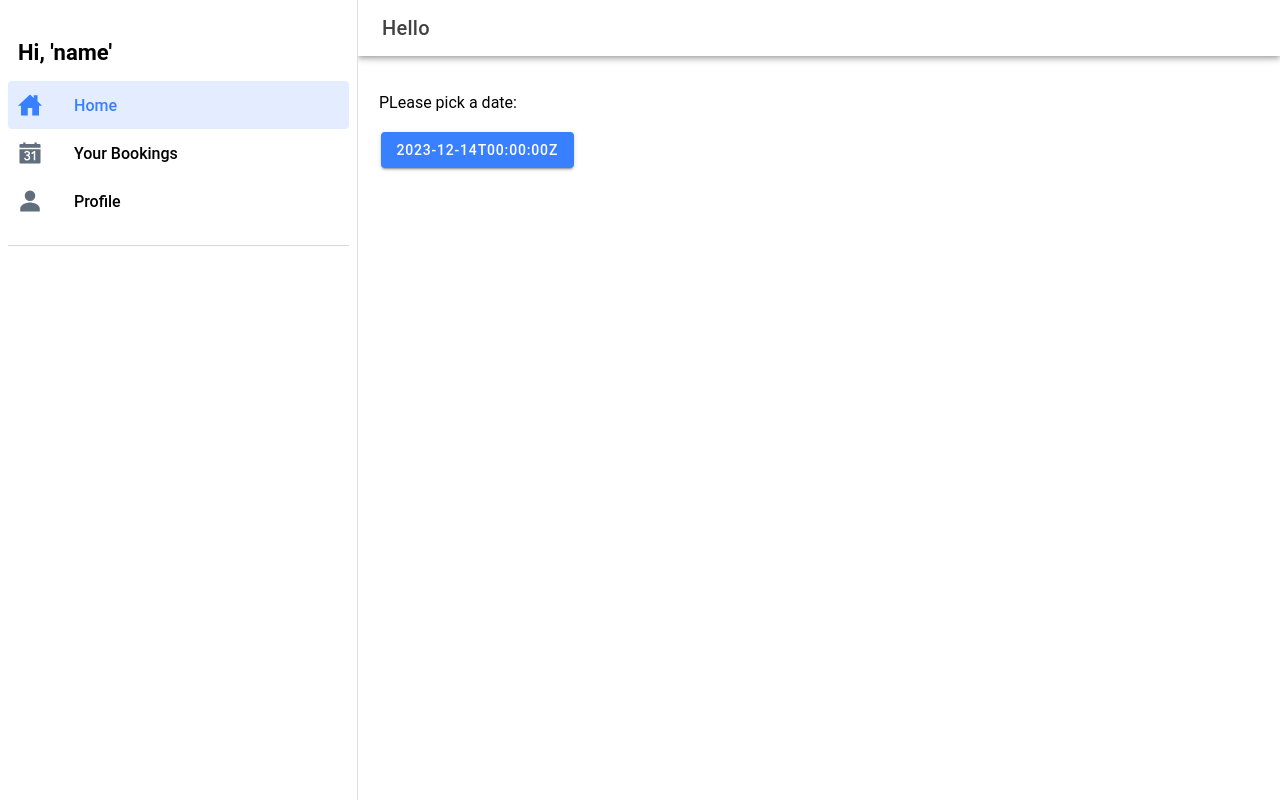
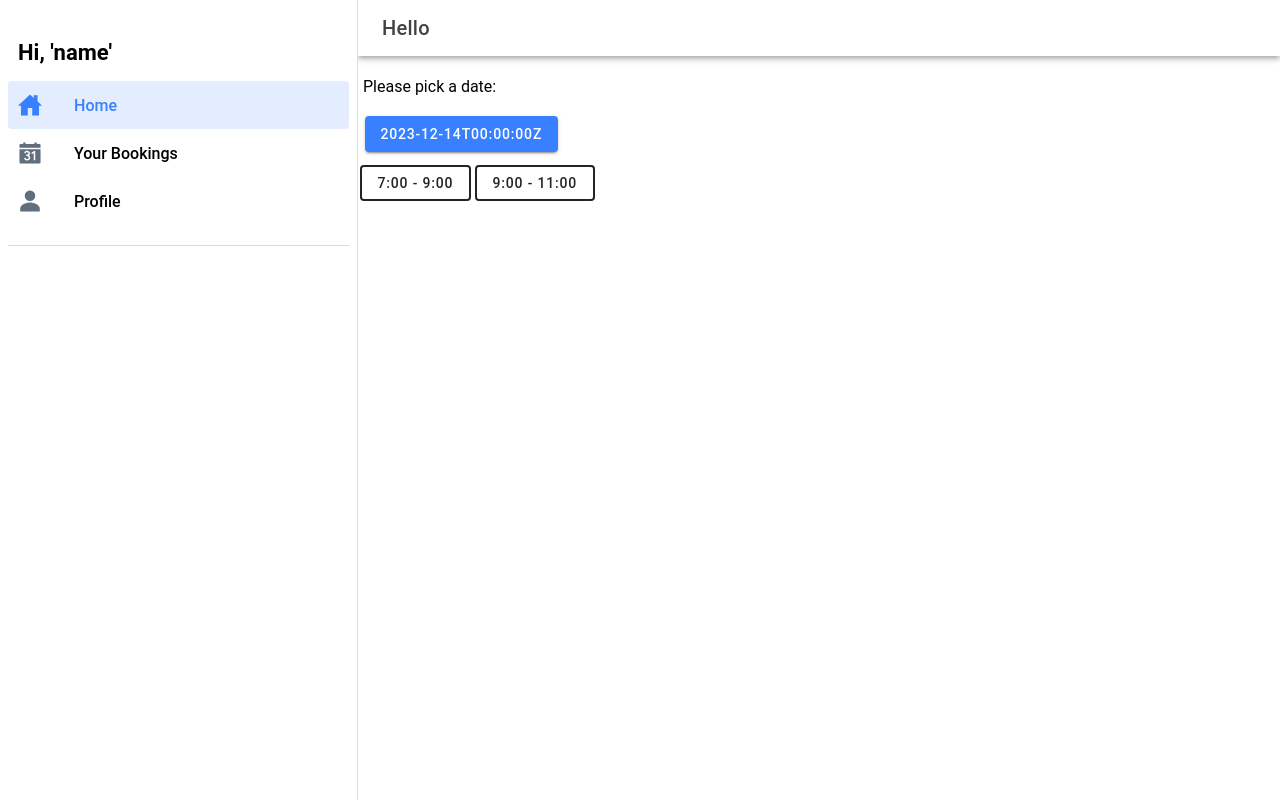
Before and after one commit to PapaniaP/laundry, a React (Vite) app: page /home in a window 1280 px wide. Built offline with nearby package versions, Linux system fonts and the light colour scheme.

Commit message:
Adding numbers to array (for specific bookings)

```diff
--- a/src/components/DatePicker.tsx
+++ b/src/components/DatePicker.tsx
@@ -15,9 +15,8 @@ const DatePicker: React.FC = () => {
   };
 
   return (
-    <IonContent className="ion-padding">
       <IonGrid>
-         <IonRow><p>PLease pick a date:</p></IonRow>
+         <IonRow><p>Please pick a date:</p></IonRow>
           <IonRow>
             <IonButton onClick={() => setShowPicker(true)}>{selectedDate}</IonButton>
             <IonModal isOpen={showPicker} onDidDismiss={() => setShowPicker(false)}>
@@ -34,14 +33,8 @@ const DatePicker: React.FC = () => {
         {/* <IonButton onClick={() => setShowPicker(false)}>Done</IonButton> */}
       </IonModal>
 </IonRow>
- {/* <IonRow>
-  <IonCol>
-     <IonRow><p>Washing machine 1</p></IonRow>
-     <IonRow></IonRow>
-  </IonCol>
- </IonRow> */}
+
       </IonGrid>
-    </IonContent>
   );
 };
 
--- a/src/components/TimeButton.tsx
+++ b/src/components/TimeButton.tsx
@@ -0,0 +1,24 @@
+
+import { IonButton } from '@ionic/react';
+
+interface TimeButtonProps {
+    id: number;
+  text: string;
+  value: number;
+  onButtonClick: (value: number) => void;
+  isSelected: boolean;
+}
+
+const TimeButton: React.FC<TimeButtonProps> = ({ text, value, onButtonClick, isSelected, id }) => {
+  return (
+    <IonButton
+      fill = {isSelected ? "solid" : "outline"}
+      color={isSelected ? "light" : "dark"}
+      onClick={() => onButtonClick(value)}
+    >
+      {text}
+    </IonButton>
+  );
+};
+
+export default TimeButton;
--- a/src/pages/HomePage.tsx
+++ b/src/pages/HomePage.tsx
@@ -6,14 +6,35 @@ import {
 	IonMenuButton,
 	IonTitle,
 	IonContent,
+	IonButton,
 } from "@ionic/react";
 import { useParams } from "react-router";
-import ExploreContainer from "../components/ExploreContainer";
 import "./HomePage.css";
 
 import DatePicker from "../components/DatePicker";
+import TimeButton from "../components/TimeButton";
+import { useState, useEffect } from "react";
 
 function HomePage() {
+  const [selectedValues, setSelectedValues] = useState<number[]>([]);
+
+  const handleButtonClick = (value: number) => {
+    setSelectedValues(prev => {
+      // Toggle selection
+      if (prev.includes(value)) {
+        return prev.filter(val => val !== value); // Deselect if already selected
+      } else {
+        return [...prev, value]; // Add to selected values
+      }
+    });
+  };
+
+  // Since setSelectedValues is asynchronous, to see the current state after a click,
+  // you can use the useEffect hook with selectedValues as a dependency.
+  useEffect(() => {
+    console.log(selectedValues);
+  }, [selectedValues]);
+
   return (
     <IonPage>
       <IonHeader>
@@ -26,8 +47,24 @@ function HomePage() {
       </IonHeader>
       <IonContent fullscreen>
         <DatePicker />
+
+        <TimeButton
+		id={1}
+          text="7:00 - 9:00"
+          value={1}
+          onButtonClick={handleButtonClick}
+          isSelected={selectedValues.includes(1)} // Check for value 1
+        />
+        <TimeButton
+		id={2}
+          text="9:00 - 11:00"
+          value={2}
+          onButtonClick={handleButtonClick}
+          isSelected={selectedValues.includes(2)} // Check for value 2, not 1
+        />
       </IonContent>
     </IonPage>
   );
 }
+
 export default HomePage;
```
Lines whose indentation alone changed are shown as unchanged.
